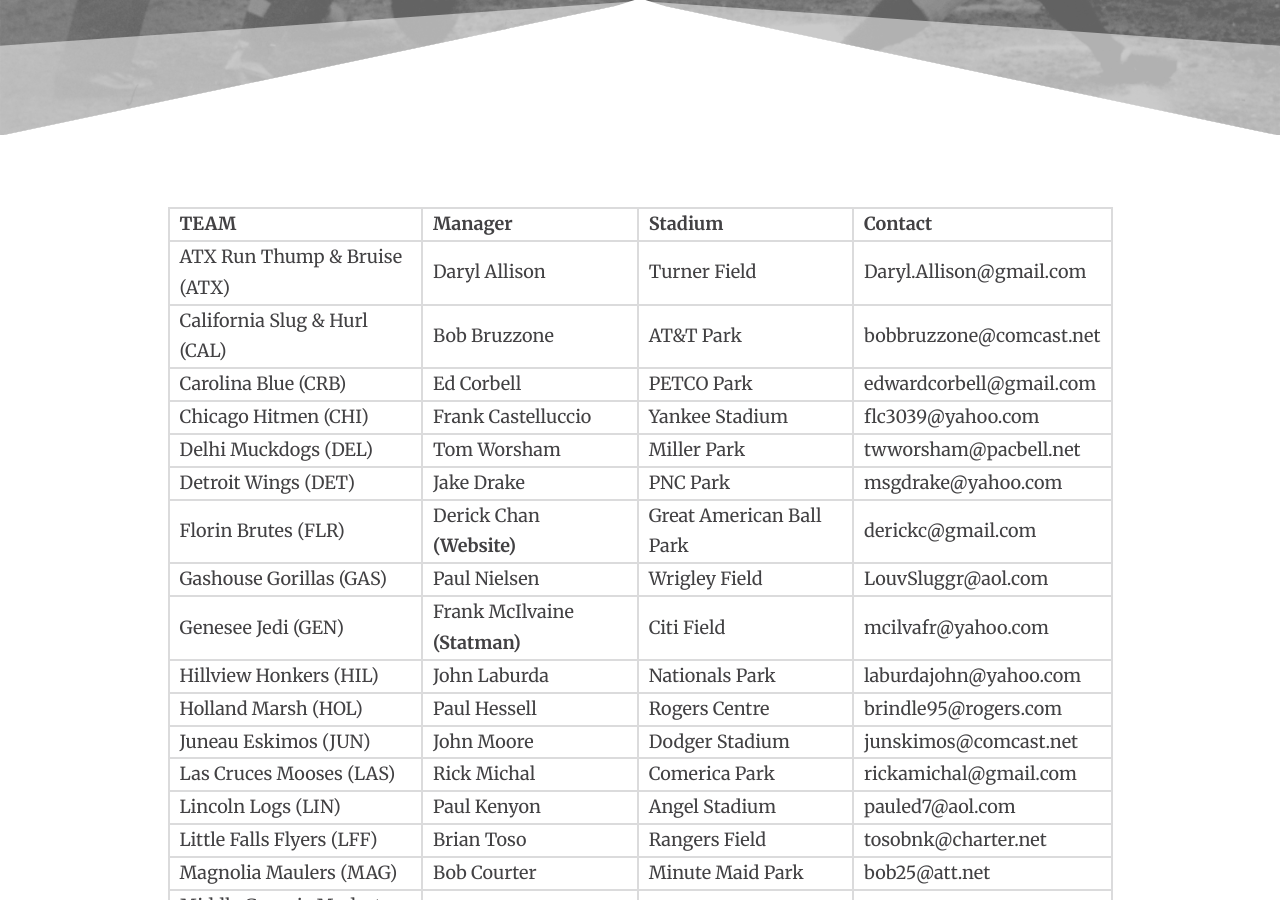
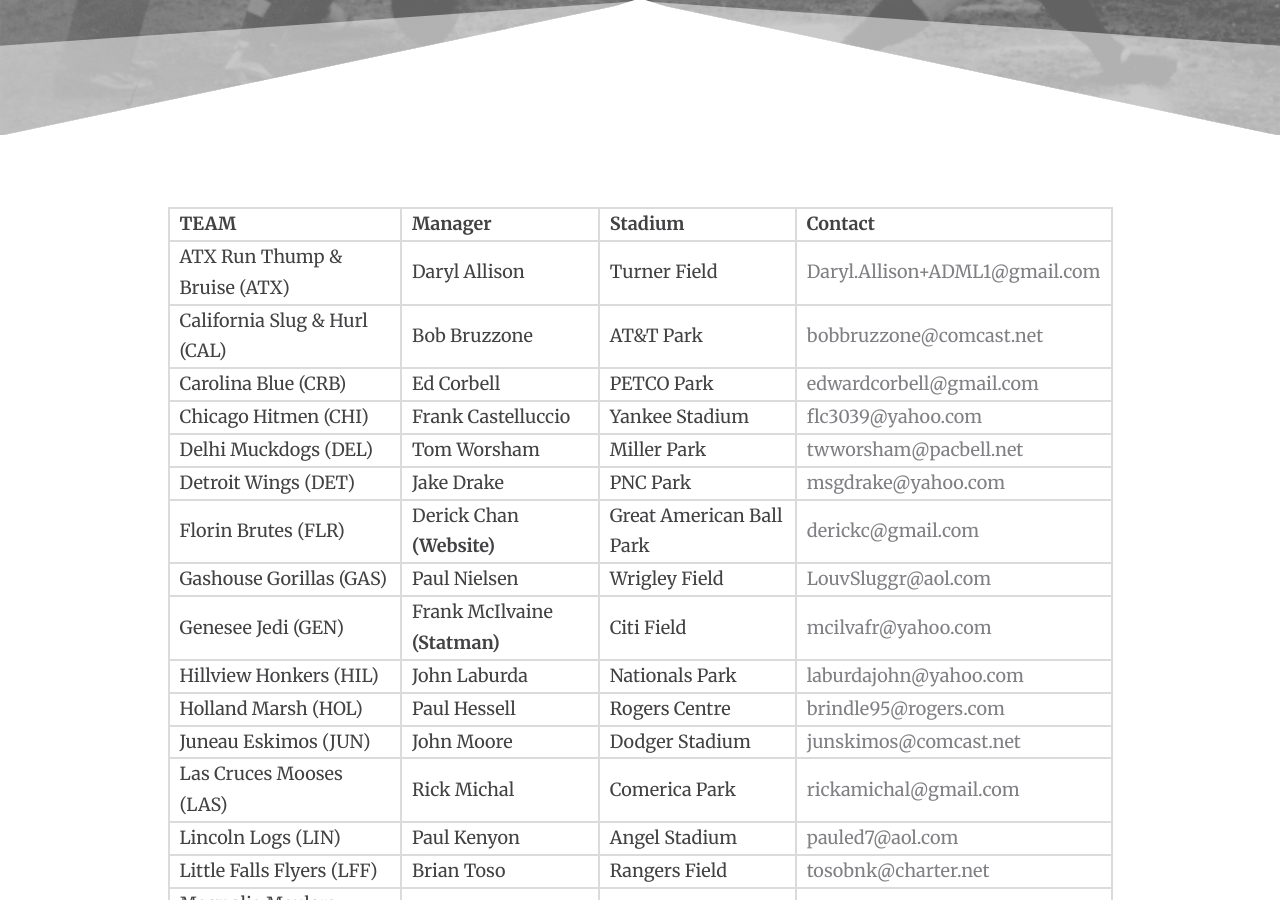
Before and after one commit to ADML1/adml1.github.io, a Jekyll site: the page built from members.md, in a window 1280 px wide and 900 px high, scrolled down 405 px. Built offline with Jekyll 4.4.1, drawn with Linux system fonts in a browser that asks for light colours; nearby versions of some CDN libraries; some of the changed lines change nothing that is shown.

Commit message:
update member emails

```diff
--- a/members.md
+++ b/members.md
@@ -8,27 +8,27 @@
 
 TEAM | Manager | Stadium | Contact
 -----|---------|---------|--------
-ATX Run Thump & Bruise (ATX) | Daryl Allison | Turner Field | Daryl.Allison@gmail.com
-California Slug & Hurl (CAL) | Bob Bruzzone | AT&T Park | bobbruzzone@comcast.net
-Carolina Blue (CRB) | Ed Corbell | PETCO Park | edwardcorbell@gmail.com
-Chicago Hitmen (CHI) | Frank Castelluccio | Yankee Stadium | flc3039@yahoo.com
-Delhi Muckdogs (DEL) | Tom Worsham | Miller Park | twworsham@pacbell.net
-Detroit Wings (DET) | Jake Drake | PNC Park | msgdrake@yahoo.com
-Florin Brutes (FLR) | Derick Chan **(Website)** | Great American Ball Park | derickc@gmail.com
-Gashouse Gorillas (GAS) | Paul Nielsen | Wrigley Field | LouvSluggr@aol.com
-Genesee Jedi (GEN) | Frank McIlvaine **(Statman)** | Citi Field | mcilvafr@yahoo.com
-Hillview Honkers (HIL) | John Laburda | Nationals Park | laburdajohn@yahoo.com
-Holland Marsh (HOL) | Paul Hessell | Rogers Centre | brindle95@rogers.com
-Juneau Eskimos (JUN) | John Moore | Dodger Stadium | junskimos@comcast.net
-Las Cruces Mooses (LAS) | Rick Michal | Comerica Park | rickamichal@gmail.com
-Lincoln Logs (LIN) | Paul Kenyon | Angel Stadium | pauled7@aol.com
-Little Falls Flyers (LFF) | Brian Toso | Rangers Field | tosobnk@charter.net
-Magnolia Maulers (MAG) | Bob Courter | Minute Maid Park | bob25@att.net
-Middle Georgia Mudcats (MUD) | David Vinson | Oriole Park | DVinson205@aol.com
-Poinciana Red Sox (PRS) | Joe Sweet | Fenway Park | Jfs523@yahoo.com
-Salem Necromancers (SAL) | Ed Matabuena | Busch Stadium | 10sbumm@sbcglobal.net
-Saxet Twisters (SAX) | Doug Stewart | Sun Life Stadium | UEACES80@aol.com
-Scottish Dragoons (SCO) | Bob Madiar **(Commish)** | Oakland-Alameda Stadium | RbMadi@aol.com
-Tallahassee Chads (TAL) | Dick O'Leary | U.S.Cellular Field | richard@roleary.com
-Texas Oil Barons (TEX) | Scott Felt | Target Field | scott.felt@gmail.com
-The Cleaners (THE)| Steve Hobe | Progressive Field | steven.hobe@earthlink.net
+ATX Run Thump & Bruise (ATX) | Daryl Allison | Turner Field | <mailto:Daryl.Allison+ADML1@gmail.com>
+California Slug & Hurl (CAL) | Bob Bruzzone | AT&T Park | <mailto:bobbruzzone@comcast.net>
+Carolina Blue (CRB) | Ed Corbell | PETCO Park | <mailto:edwardcorbell@gmail.com>
+Chicago Hitmen (CHI) | Frank Castelluccio | Yankee Stadium | <mailto:flc3039@yahoo.com>
+Delhi Muckdogs (DEL) | Tom Worsham | Miller Park | <mailto:twworsham@pacbell.net>
+Detroit Wings (DET) | Jake Drake | PNC Park | <mailto:msgdrake@yahoo.com>
+Florin Brutes (FLR) | Derick Chan **(Website)** | Great American Ball Park | <mailto:derickc@gmail.com>
+Gashouse Gorillas (GAS) | Paul Nielsen | Wrigley Field | <mailto:LouvSluggr@aol.com>
+Genesee Jedi (GEN) | Frank McIlvaine **(Statman)** | Citi Field | <mailto:mcilvafr@yahoo.com>
+Hillview Honkers (HIL) | John Laburda | Nationals Park | <mailto:laburdajohn@yahoo.com>
+Holland Marsh (HOL) | Paul Hessell | Rogers Centre | <mailto:brindle95@rogers.com>
+Juneau Eskimos (JUN) | John Moore | Dodger Stadium | <mailto:junskimos@comcast.net>
+Las Cruces Mooses (LAS) | Rick Michal | Comerica Park | <mailto:rickamichal@gmail.com>
+Lincoln Logs (LIN) | Paul Kenyon | Angel Stadium | <mailto:pauled7@aol.com>
+Little Falls Flyers (LFF) | Brian Toso | Rangers Field | <mailto:tosobnk@charter.net>
+Magnolia Maulers (MAG) | Bob Courter | Minute Maid Park | <mailto:bob25@att.net>
+Middle Georgia Mudcats (MUD) | David Vinson | Oriole Park | <mailto:DVinson205@aol.com>
+Poinciana Red Sox (PRS) | Joe Sweet | Fenway Park | <mailto:Jfs523@yahoo.com>
+Salem Necromancers (SAL) | Ed Matabuena | Busch Stadium | <mailto:10sbumm@sbcglobal.net>
+Saxet Twisters (SAX) | Doug Stewart | Sun Life Stadium | <mailto:UEACES80@aol.com>
+Scottish Dragoons (SCO) | Bob Madiar **(Commish)** | Oakland-Alameda Stadium | <mailto:RbMadi@aol.com>
+Tallahassee Chads (TAL) | Dick O'Leary | U.S.Cellular Field | <mailto:richard@roleary.com>
+Texas Oil Barons (TEX) | Scott Felt | Target Field | <mailto:scott.felt@gmail.com>
+The Cleaners (THE)| Steve Hobe | Progressive Field | <mailto:steven.hobe@earthlink.net>
```
